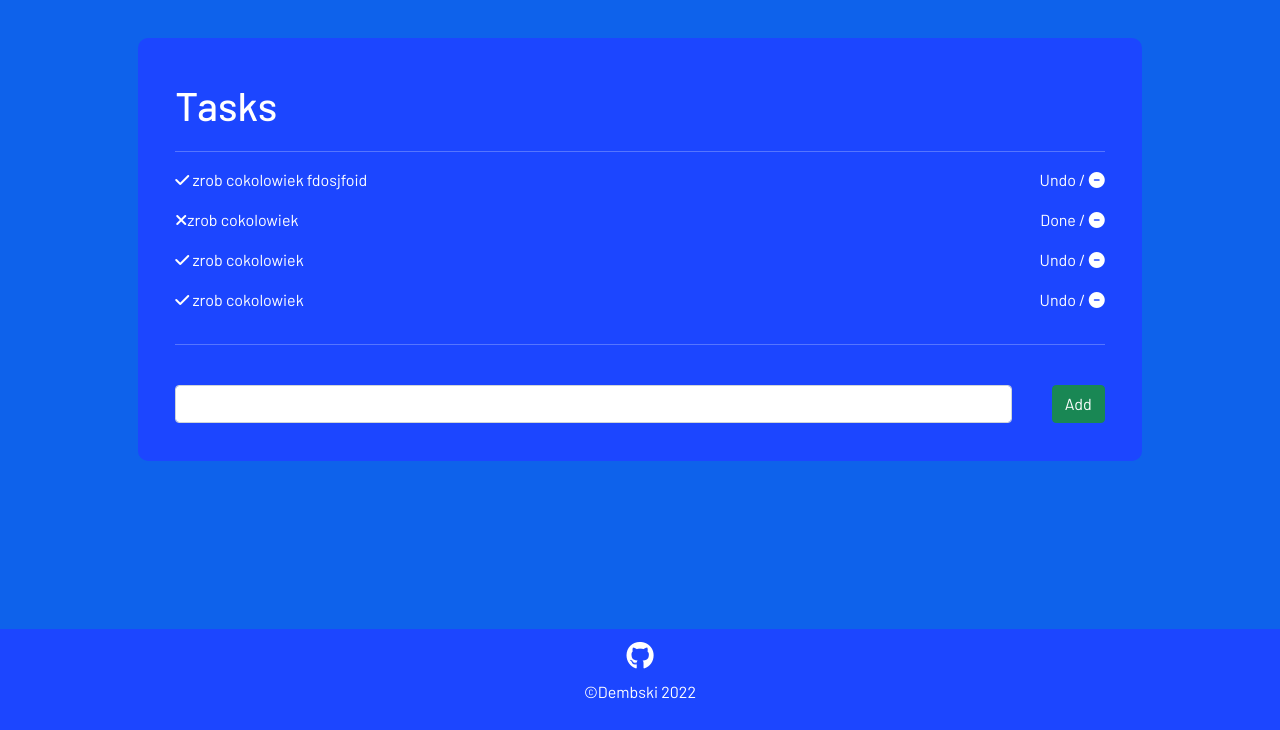
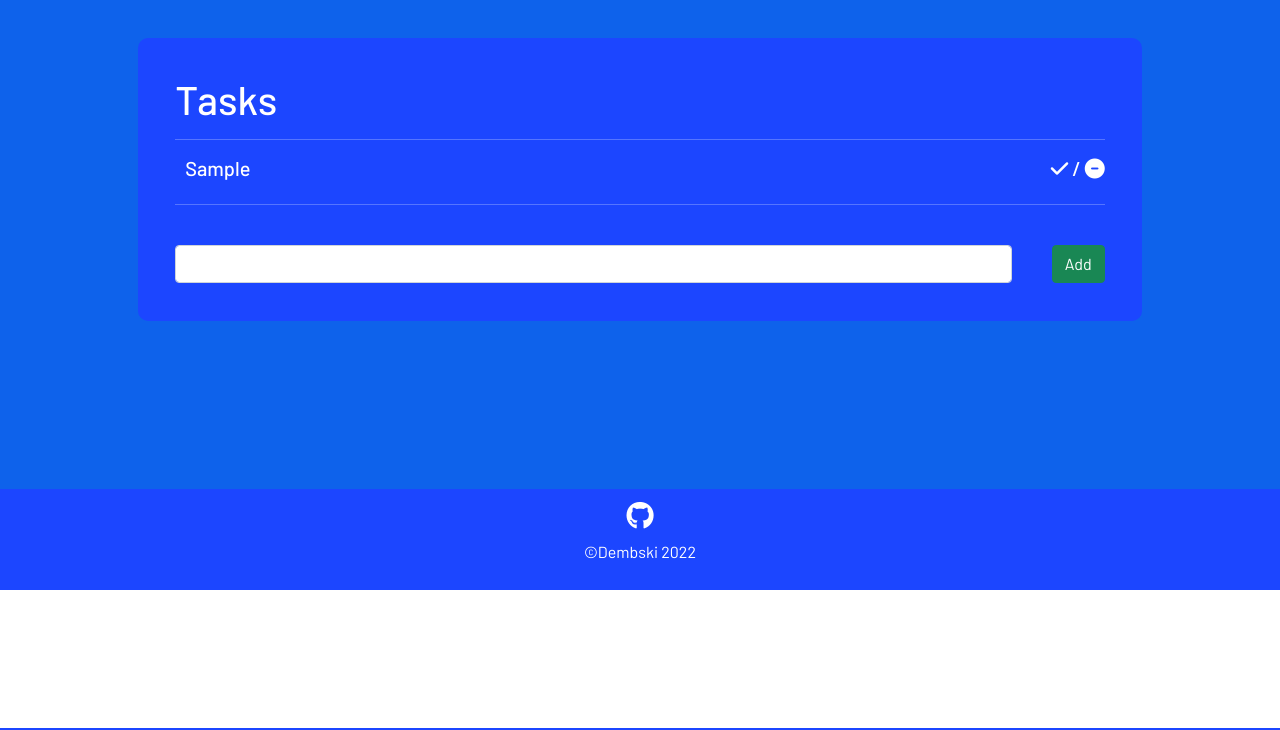
Before and after one commit to dembskii/todo, a Flask app: page /todo in a window 1280 px wide. Shown: the part 72-802 px from the top of the page. Run offline with Flask 2, Linux system fonts and the light colour scheme; a user stored in the database is signed in; tables that the repository leaves empty hold one stand-in row (values such as "Sample post"); some libraries are stand-ins or nearby versions.

Commit message:
Tasks Feature
Now user is able to:
- add task
- remove task
- change state of task

```diff
--- a/main.py
+++ b/main.py
@@ -16,18 +16,20 @@
 - create login and registration +
 - create database tables :  /
         - User +
-        - Lists -> user child
+        - Lists -> user child +
 - if user logged in show todo list, otherwise show login and register buttons +
 - wtf.quick_form -> to handmade form +
 - navbar -> align +
 - navbar -> color +
 - homepage -
-- remove task -
-- add task -
+- remove task +
+- add task +
 - change state of task -
 - sort css -
+- make website mobile friendly and fully responsible
+"""
 
-"""
+symbols=['<i class="fa-solid fa-xmark"></i>','<i class="fa-solid fa-check"></i>']
 
 # create app
 app = Flask(__name__)
@@ -51,7 +53,6 @@
 
 #DATABASE STRUCTURE
 
-#FIXME:
 class User(db.Model,UserMixin):
     # __tablename__ = 'users'
     id = db.Column(db.Integer,primary_key=True)
@@ -60,18 +61,18 @@
     password = db.Column(db.String,nullable=False)     #password encoded
     created_at = db.Column(db.Integer,nullable=False)   #created_at - timestamp
 
-    todo_list = db.relationship("Todo",backref='user')
+    tasks = db.relationship("Todo",backref='user')
 
 
 
 class Todo(db.Model):
     # __tablename__ = 'todos'
     id = db.Column(db.Integer,primary_key=True)
-    item = db.Column(db.String(150),nullable=False)
+    task = db.Column(db.String(150),nullable=False)
     is_active = db.Column(db.Boolean,nullable=False)
 
     # user_id relationship
-    user_id = db.Column(db.Integer,db.ForeignKey('user.id'))
+    user_id = db.Column(db.Integer, db.ForeignKey('user.id'))
 
 
 db.create_all()
@@ -142,27 +143,6 @@
 
     return render_template('register.html',form=register_form,logged_in=current_user.is_authenticated)
 
-    if register_form.validate_on_submit():
-        print(register_form.data)
-
-        if User.query.filter_by(email=register_form.data['email']).first():
-            flash("This email has been used.")
-            return redirect(url_for('register'))
-        else:
-            if User.query.filter_by(login=register_form.data['login']).first():
-                flash("This login has been used.")
-            else:
-                #generate password
-                encoded_password = generate_password_hash(password=register_form.data['password'],method='pbkdf2:sha256',salt_length=8)
-
-                user = User(
-                    email = register_form.data['email'],
-                    login = register_form.data['login'],
-                    password = encoded_password,
-                    created_at = datetime.datetime.now().timestamp( )
-                )
-                db.session.add(user)
-                db.session.commit()
 
 # logout user
 @app.route('/logout')
@@ -176,17 +156,54 @@
 def todo():
     task_form = TaskForm()
 
-    if request.method=="POST":
-        pass
-    #     # add task to current user's tasks
-
-    return render_template('todo.html',logged_in= current_user.is_authenticated,form=task_form)
+    return render_template('todo.html',logged_in= current_user,form=task_form)
 
 # route /remove_element
+@app.route('/remove/<int:task_id>')
+@login_required
+def remove_task(task_id):
+
+    task = Todo.query.filter_by(id=task_id).first()
+    db.session.delete(task)
+    db.session.commit()
+
+    return redirect(url_for('todo'))
 
 # route /add element
+@app.route('/add',methods=["POST","GET"])
+@login_required
+def add_task():
+
+    if request.method=="POST":
+        task = Todo(
+            task=request.form['task'],
+            is_active=False,
+            user=User.query.filter_by(id=current_user.id).first()
+                   )
+
+        db.session.add(task)
+        db.session.commit()
+        for task in current_user.tasks:
+            print(task.task)
+    return redirect(url_for('todo'))
 
 # route /change state of element
+@app.route('/change_state/<int:task_id>')
+@login_required
+def change_task_state(task_id):
+
+    task = Todo.query.filter_by(id=task_id).first()
+
+    if task.is_active == False:
+        task.is_active = True
+
+    elif task.is_active == True:
+        task.is_active = False
+
+
+    db.session.add(task)
+    db.session.commit()
+    return redirect(url_for('todo'))
 
 if __name__ == "__main__":
     app.run(host="0.0.0.0",port=5000)
--- a/static/css/styles.css
+++ b/static/css/styles.css
@@ -30,6 +30,7 @@
     border: solid 4 px ;
 }
 
+
 .outer {
     padding:3% 0 3% 0;
 }
@@ -49,7 +50,9 @@
     text-decoration: none;
     color: white;
 }
-
+.todo-text {
+    padding: 0 10px 0 10px;
+}
 
 .align-inline {
     display: flex;
@@ -114,3 +117,10 @@
 .form-field {
     margin: 10px;
 }
+
+
+/* Preview */
+
+.container-preview {
+    padding-top: 50px;
+}
--- a/templates/header.html
+++ b/templates/header.html
@@ -30,12 +30,12 @@
           <a class="navbar-brand" href="{{url_for('home')}}"><i class="wi wi-night-sleet"></i>todo</a>
         </h1>
         <div style="margin-right: 0;margin-left: auto;" class="align-inline">
-          {% if logged_in %}
+          {% if current_user.is_authenticated %}
           <a class="nav-link" aria-current="page" href="{{url_for('todo')}}">Tasks</a>
           <a class="nav-link" href="{{url_for('logout')}}">Log Out</a>
           {% else %}
           <a class="nav-link" href="{{url_for('login')}}">Log In</a>
-          <a class="nav-link" href="{{url_for('register')}}">Sign In</a>
+          <a class="nav-link" href="{{url_for('register')}}">Sign Up</a>
           {% endif %}
         </div>
 
--- a/templates/todo.html
+++ b/templates/todo.html
@@ -10,50 +10,37 @@
     <div class="outer">
         <div class="todo bg-darker">
             <div class="todo-header">
-                Tasks
+                <h1>Tasks</h1>
             </div>
             <hr>
             <div class="todo-body">
+                {% if current_user.tasks | length == 0 %}
+                <h2 style="padding: 40px;" class="todo-text text-center">Empty</h2>
+                {% endif %}
+                {% for task in current_user.tasks %}
                 <div class="todo-task align-inline">
+                    {% if task.is_active == True %}
                     <div class="todo-text">
-                        <p><i class="fa-solid fa-check"></i> zrob cokolowiek fdosjfoid</p>
+                        <h5>{{task.task}}</h5>
                     </div>
                     <div class="todo-manage">
-                        <!-- if done -->
-                        <p><a href="#" class="todo-link">Undo</a> / <a href="#" class="todo-link"><i class="fa-solid fa-circle-minus"></i></a> </p>
+                        <h5><a style="color: green;" href="{{url_for('change_task_state',task_id=task.id)}}" class="todo-link"><i class="fa-solid fa-check"></i></a> / <a href="{{url_for('remove_task',task_id=task.id)}}      " class="todo-link"><i class="fa-solid fa-circle-minus"></i></a> </h5>
                     </div>
-                </div>
-                <div class="todo-task align-inline">
+                    {% elif task.is_active == False %}
                     <div class="todo-text">
-                        <p><i class="fa-solid fa-xmark"></i>zrob cokolowiek</p>
+                        <h5>{{task.task}}</h5>
                     </div>
                     <div class="todo-manage">
-                        <!-- if not done -->
-                        <p><a href="#" class="todo-link">Done</a> / <a href="#" class="todo-link"><i class="fa-solid fa-circle-minus"></i></a> </p>
+                        <h5><a style="color: red;" href="{{url_for('change_task_state',task_id=task.id)}}" class="todo-link"><i class="fa-solid fa-xmark"></i></a> / <a href="{{url_for('remove_task',task_id=task.id)}}" class="todo-link"><i class="fa-solid fa-circle-minus"></i></a> </h5>
                     </div>
+                    {% endif %}
                 </div>
-                <div class="todo-task align-inline">
-                    <div class="todo-text">
-                        <p><i class="fa-solid fa-check"></i> zrob cokolowiek</p>
-                    </div>
-                    <div class="todo-manage">
-                        <!-- if done -->
-                        <p><a href="#" class="todo-link">Undo</a> / <a href="#" class="todo-link"><i class="fa-solid fa-circle-minus"></i></a> </p>
-                    </div>
-                </div>
-                <div class="todo-task align-inline">
-                    <div class="todo-text">
-                        <p><i class="fa-solid fa-check"></i>    zrob cokolowiek</p>
-                    </div>
-                    <div class="todo-manage">
-                        <!-- if done -->
-                        <p><a href="#" class="todo-link">Undo</a> / <a href="#" class="todo-link"><i class="fa-solid fa-circle-minus"></i></a></p>
-                    </div>
-                </div>
+                {% endfor %}
             </div>
+
             <hr>
             <div class="todo-footer">
-                <form method="post" class="align-inline" role="form">
+                <form method="post" class="align-inline" role="form" action="{{url_for('add_task')}}">
                     {{ form.hidden_tag() }}
                     <div style="width:90%; margin-left:0;margin-right: auto; vertical-align: middle;">
                         {{wtf.form_field(form.task)}}
@@ -61,15 +48,7 @@
                     <div class="todo-form-submit">
                         {{wtf.form_field(form.submit,button_map={'submit':"success"})}}
                     </div>
-
-
-
                 </form>
-
-                <!-- {{ wtf.quick_form(form,button_map={"submit":"success"})}}
-
-                {{ wtf.form_field(form.task)}}
-                {{ wtf.form_field(form.submit, button_map={"submit":"success"})}} -->
             </div>
         </div>
     </div>
```
Also changed, not shown: templates/index.html (+8 -2 lines), 1 other file.
